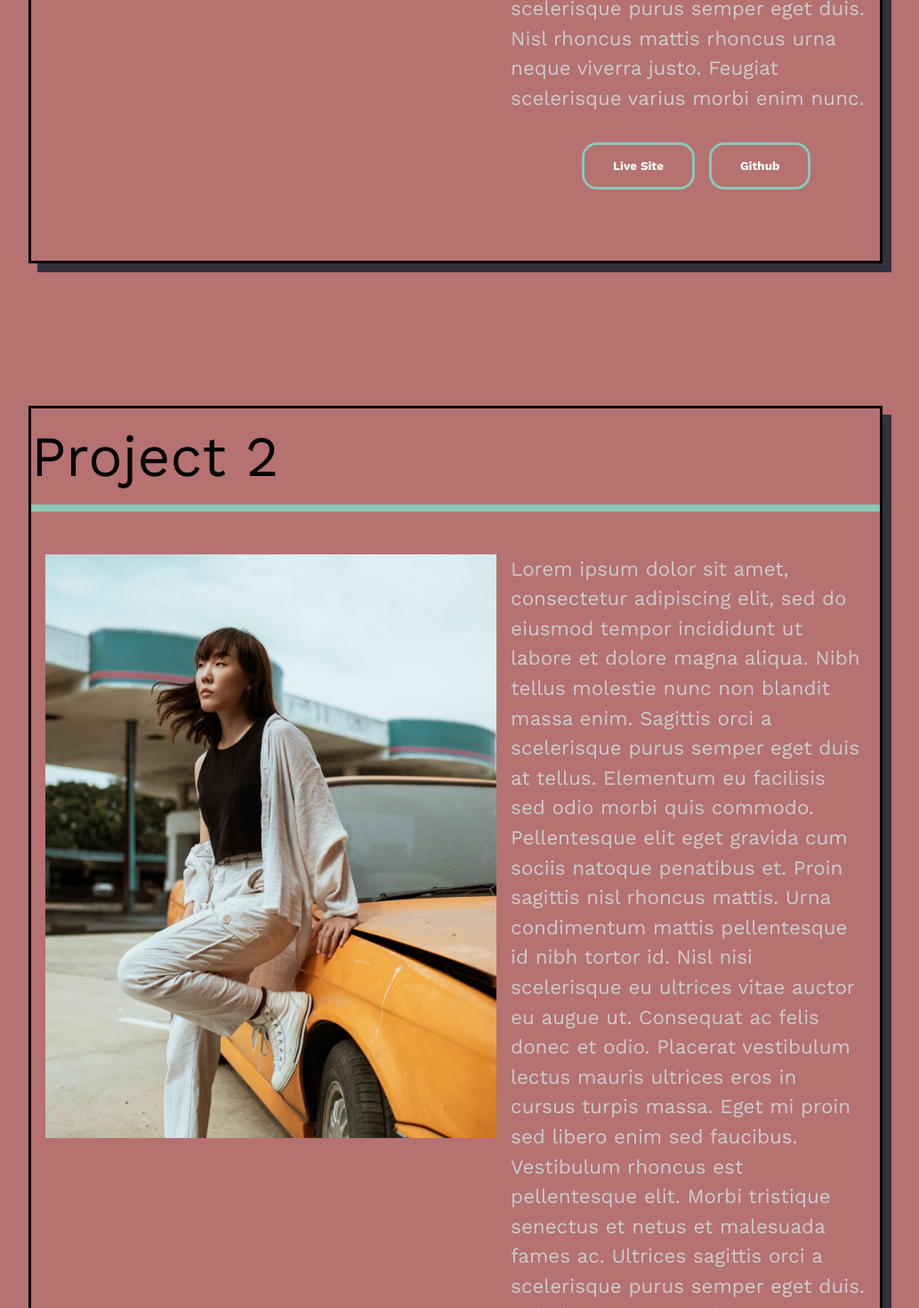
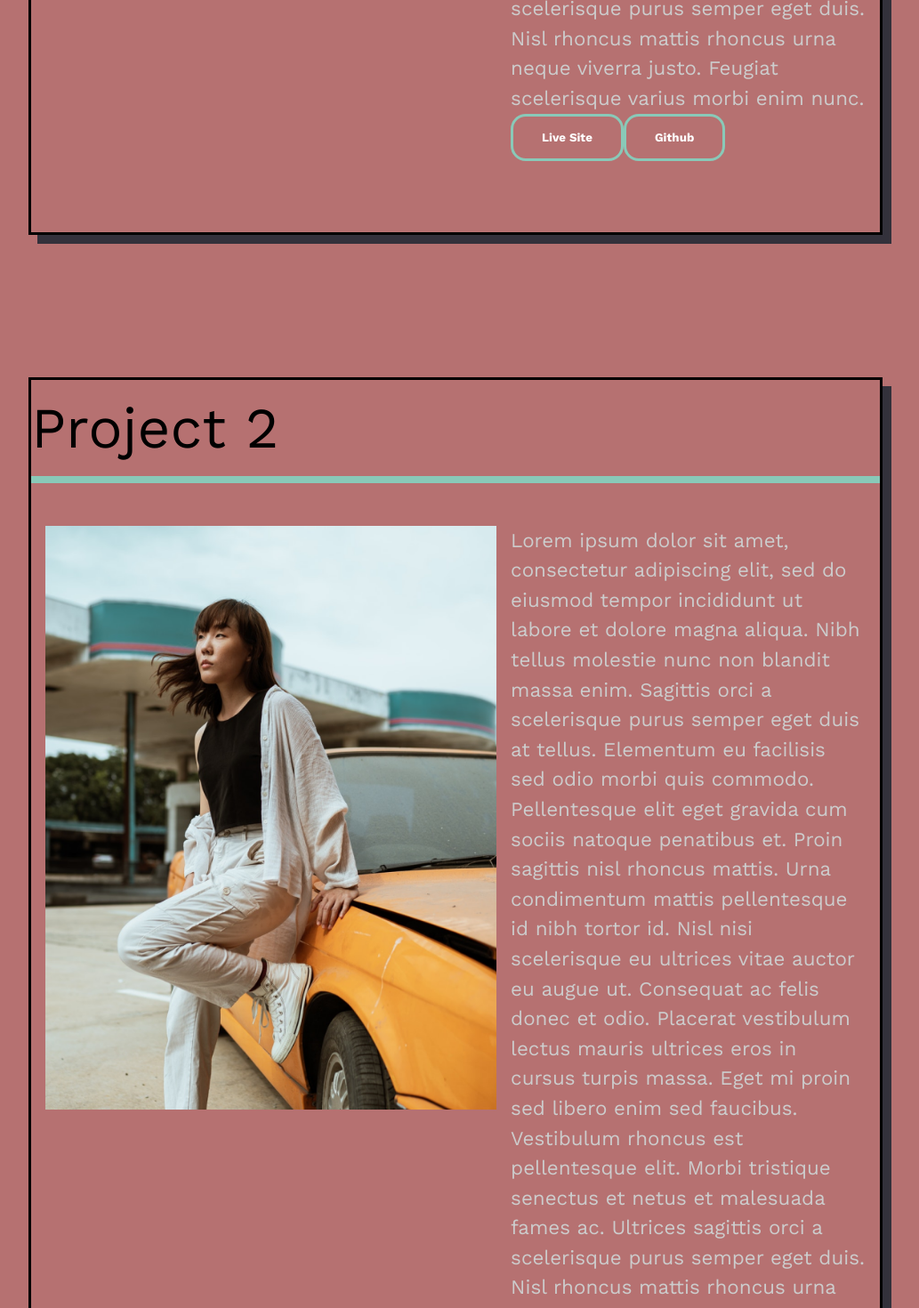
Before and after one commit to alanbedoya/portfolio2, a React (Create React App) app: page /work in a window 1280 px wide. Shown: the part 1140-2610 px from the top of the page at 89% size, without its empty margins (128-1161 px from the left). Built offline with nearby package versions, Linux system fonts and the light colour scheme; what react-alert-template-basic would draw is missing.

Commit message:
My work page buttons are alligned.

```diff
--- a/src/pages/myWork.js
+++ b/src/pages/myWork.js
@@ -26,7 +26,7 @@ export const MyWork = () => {
         <motion.div variants={lineAnimation} className='line'></motion.div>
         <StyledContainer>
           <motion.img variants={photoAnimation} src={athlete} alt='athlete' />
-          <p>
+          <motion.p variants={fadeAnimation}>
             Lorem ipsum dolor sit amet, consectetur adipiscing elit, sed do
             eiusmod tempor incididunt ut labore et dolore magna aliqua. Nibh
             tellus molestie nunc non blandit massa enim. Sagittis orci a
@@ -44,7 +44,7 @@ export const MyWork = () => {
             <br />
             <button className='button1'>Live Site</button>
             <button className='button2'>Github</button>
-          </p>
+          </motion.p>
         </StyledContainer>
       </StyledProject>
       <StyledProject>
@@ -94,8 +94,10 @@ export const MyWork = () => {
             purus semper eget duis. Nisl rhoncus mattis rhoncus urna neque
             viverra justo. Feugiat scelerisque varius morbi enim nunc.
             <br />
-            <button className='button1'>Live Site</button>
-            <button className='button2'>Github</button>
+            <StyledButtons>
+              <button className='button1'>Live Site</button>
+              <button className='button2'>Github</button>
+            </StyledButtons>
           </p>
         </StyledContainer>
       </StyledProject>
@@ -113,6 +115,11 @@ const StyledWork = styled(motion.div)`
   h2 {
     padding: 1rem 0;
   }
+
+  @media (max-width: 53em) {
+    padding-left: 1rem;
+    padding-right: 1rem;
+  }
 `;
 
 const StyledProject = styled.div`
@@ -128,15 +135,9 @@ const StyledProject = styled.div`
     margin-bottom: 3rem;
   }
 
-  /* .button1 {
-    margin: 0 2rem 0 45rem;
+  @media (max-width: 53em) {
+    margin-bottom: 7rem;
   }
-
-  @media (min-width: 90em) {
-    .button1 {
-      margin-left: 55rem;
-    }
-  } */
 `;
 
 const StyledContainer = styled.div`
@@ -153,46 +154,38 @@ const StyledContainer = styled.div`
     padding: 0 0 0 1rem;
   }
 
+  @media (max-width: 53em) {
+    flex-direction: column;
+
+    img {
+      width: 100%;
+      height: 100%;
+      margin-bottom: 2rem;
+    }
+
+    p {
+      font-size: 1rem;
+    }
+  }
+`;
+
+const StyledButtons = styled.div`
+  display: flex;
+  justify-content: center;
+
   button {
     margin-top: 2rem;
-    &.button1 {
-      margin-left: 5rem;
-    }
-
     &.button2 {
       margin-left: 1rem;
     }
   }
 
-  @media (min-width: 1441px) {
-    flex-flow: row-wrap;
-
-    img {
-      width: 80%;
+  @media (max-width: 53em) {
+    button {
+      padding: 1rem 1.6rem;
+      &.button2 {
+        margin-left: 0.5rem;
+      }
     }
   }
 `;
-
-// const StyledLoading1 = styled(motion.div)`
-//   position: fixed;
-//   left: 0;
-//   right: 0;
-//   margin-left: auto;
-//   margin-right: auto;
-//   top: 14%;
-//   height: 100vh;
-//   background-color: #fffebf;
-//   z-index: 2;
-// `;
-
-// const StyledLoading2 = styled(StyledLoading1)`
-//   background: #ff8efb;
-// `;
-
-// const StyledLoading3 = styled(StyledLoading1)`
-//   background: #8ed2ff;
-// `;
-
-// const StyledLoading4 = styled(StyledLoading1)`
-//   background: #8effa0;
-// `;
```
